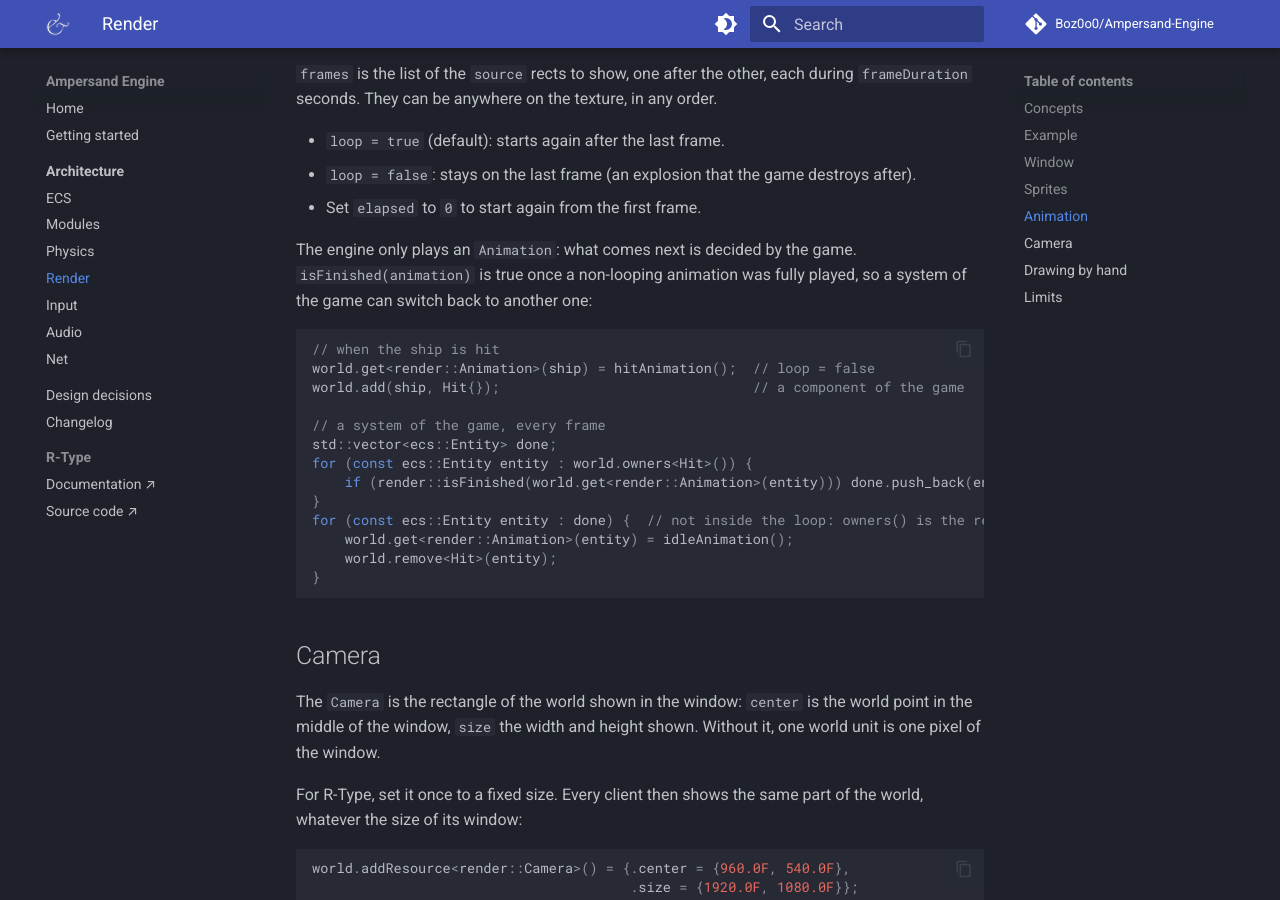
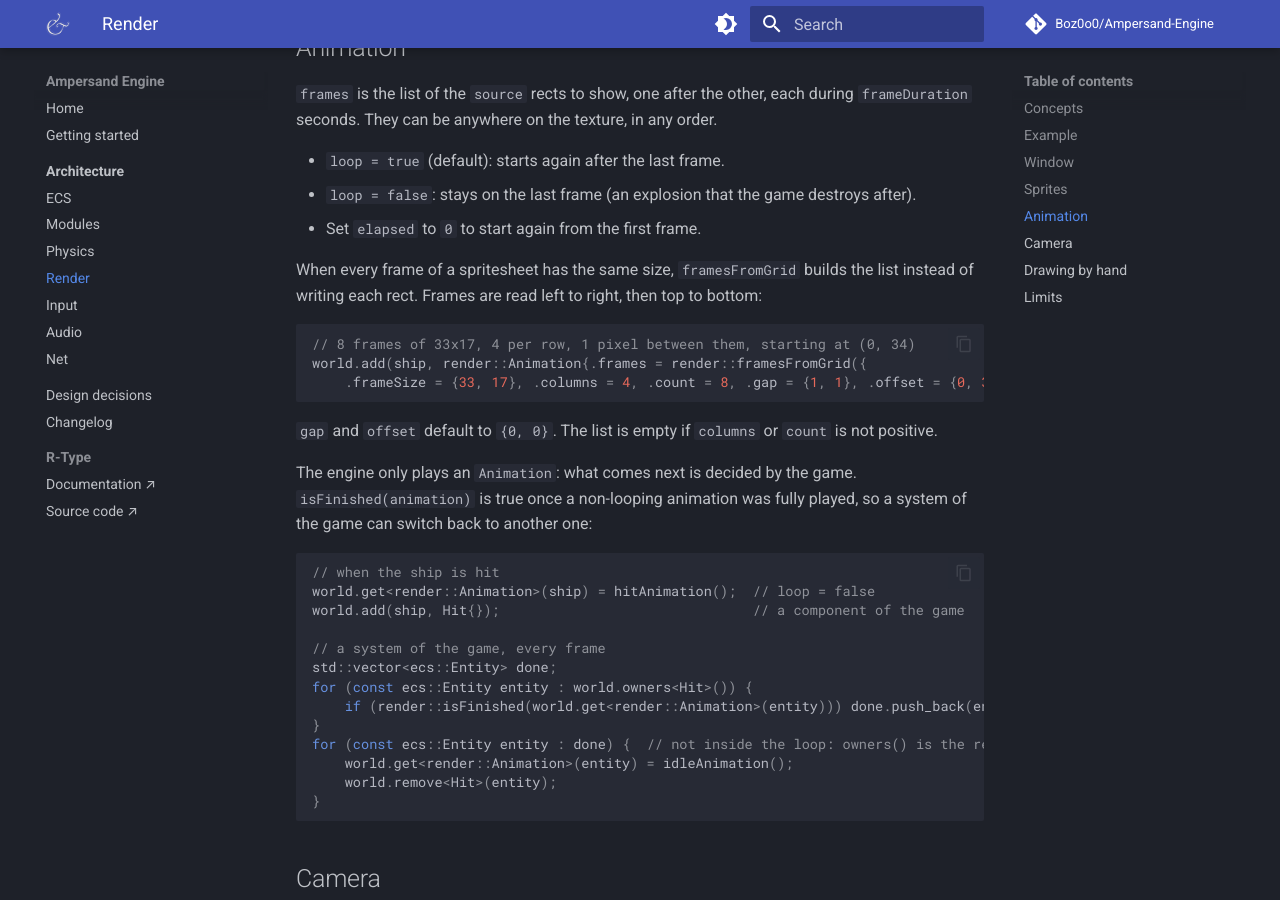
Before and after one commit to Boz0o0/Ampersand-Engine, an MkDocs documentation site: the page built from docs/mkdocs/architecture/render.md, in a window 1280 px wide and 900 px high, scrolled down 2918 px. Built offline with MkDocs 1.6.1 and Material for MkDocs 9.7.7, drawn with Linux system fonts in a browser that asks for light colours; comment, search, counter and statistics services are not loaded.

Commit message:
feat(engine-anomation): addition of a frame extract from spritesheet grid

````diff
--- a/docs/mkdocs/architecture/render.md
+++ b/docs/mkdocs/architecture/render.md
@@ -11,7 +11,7 @@ The server does not need this module.
 | ----------------- | --------- | ----------------------------------------------------------------------------- |
 | `Sprite`          | component | image to draw: `texture`, `source` (part of the texture), `color` (tint), `layer` (draw order) |
 | `Text`            | component | text to draw: `font`, `value`, `size`, `color`, `layer` (draw order)          |
-| `Animation`       | component | list of frames played on the `Sprite`, `isFinished` (see [Animation](#animation)) |
+| `Animation`       | component | list of frames played on the `Sprite`, `isFinished`, `framesFromGrid` (see [Animation](#animation)) |
 | `Renderer`        | resource  | the `IRenderer` and its window: `size`, `title`, `isOpen` (see [Window](#window)) |
 | `Clock`           | resource  | `dt` of the frame in seconds, filled by the game (from `core`)                |
 | `Camera`          | resource  | part of the world shown in the window (see [Camera](#camera)), optional       |
@@ -128,6 +128,19 @@ order.
   after).
 - Set `elapsed` to `0` to start again from the first frame.
 
+When every frame of a spritesheet has the same size, `framesFromGrid` builds the
+list instead of writing each rect. Frames are read left to right, then top to
+bottom:
+
+```cpp
+// 8 frames of 33x17, 4 per row, 1 pixel between them, starting at (0, 34)
+world.add(ship, render::Animation{.frames = render::framesFromGrid({
+    .frameSize = {33, 17}, .columns = 4, .count = 8, .gap = {1, 1}, .offset = {0, 34}})});
+```
+
+`gap` and `offset` default to `{0, 0}`. The list is empty if `columns` or
+`count` is not positive.
+
 The engine only plays an `Animation`: what comes next is decided by the game.
 `isFinished(animation)` is true once a non-looping animation was fully played,
 so a system of the game can switch back to another one:
````
Also changed, not shown: CHANGELOG.md (+1 -0 lines), 2 other files.
